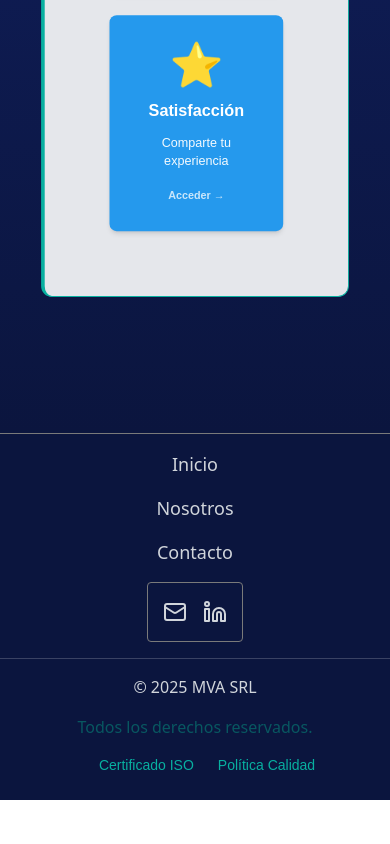
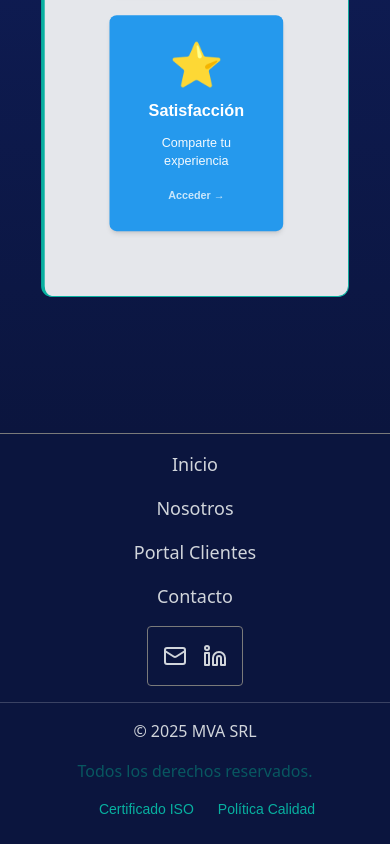
Before and after one commit to ArielDRighi/mva-frontend, a Next.js app: page / in a window 390 px wide. Shown: the part 9140-9984 px from the top of the page. Before the commit the page ends 9940 px from the top, so only its background shows below. Built offline with nearby package versions, Linux system fonts and the light colour scheme.

Commit message:
fix: mobile menu options - feat: Portal Clientes link page added

```diff
--- a/components/layout/Navbar.tsx
+++ b/components/layout/Navbar.tsx
@@ -11,7 +11,7 @@ const Navbar = () => {
   const links = [
     { href: "/", label: "Inicio" },
     { href: "/nosotros", label: "Nosotros" },
-    // { href: "/clientes", label: "Clientes" },
+    { href: "/clientes", label: "Portal Clientes" },
     { href: "/contacto", label: "Contacto" },
   ];
 
--- a/components/layout/Sidebar.tsx
+++ b/components/layout/Sidebar.tsx
@@ -15,9 +15,9 @@ type SidebarProps = {
 const Sidebar = ({ onClose }: SidebarProps) => {
   const links = [
     { href: "/", label: "Inicio" },
-    { href: "/servicios", label: "Servicios" },
+    { href: "/nosotros", label: "Nosotros" },
+    { href: "/clientes", label: "Portal Clientes" },
     { href: "/contacto", label: "Contacto" },
-    { href: "/clientes", label: "Clientes" },
   ];
 
   return (
--- a/components/ui/local/FooterTop.tsx
+++ b/components/ui/local/FooterTop.tsx
@@ -8,7 +8,7 @@ const FooterTop = () => {
   const links = [
     { href: "/", label: "Inicio" },
     { href: "/nosotros", label: "Nosotros" },
-    // { href: "/clientes", label: "Clientes" },
+    { href: "/clientes", label: "Portal Clientes" },
     { href: "/contacto", label: "Contacto" },
   ];
   return (
```
